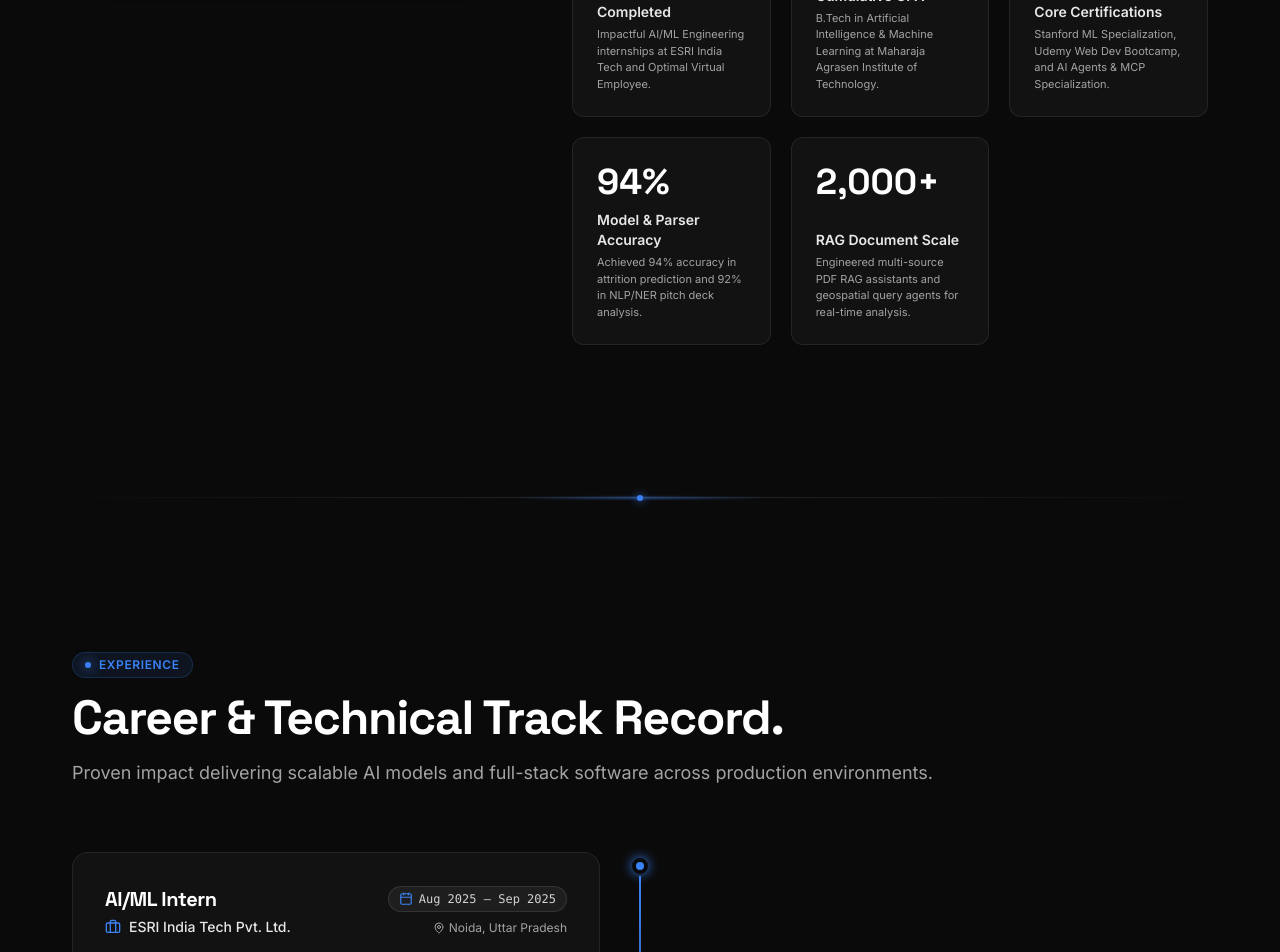
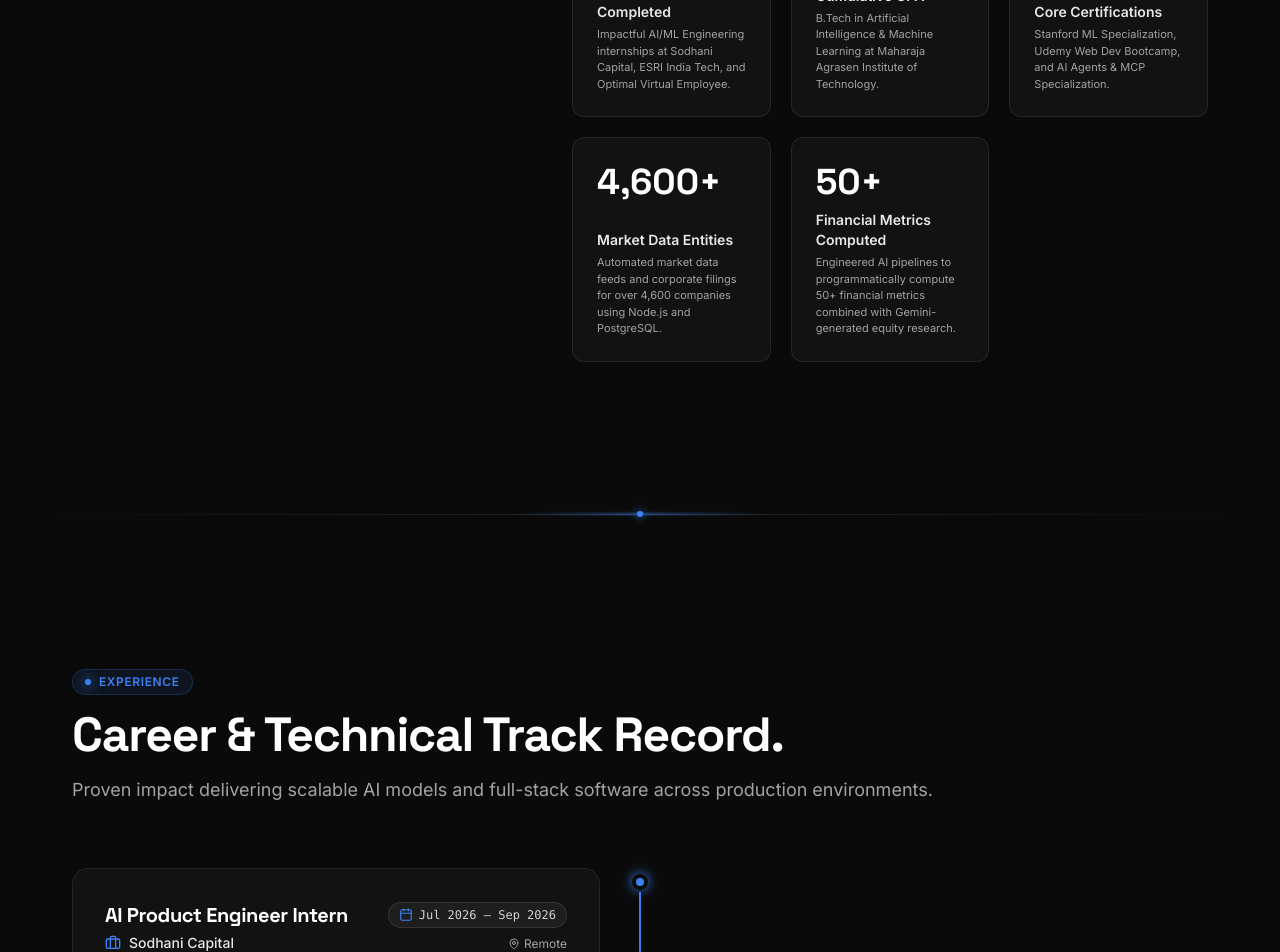
Before and after one commit to anshmangla/portfolio, a React (Vite) app: page / in a window 1280 px wide. Shown: the part 1848-2800 px from the top of the page. Built offline with nearby package versions, Linux system fonts and the light colour scheme.

Commit message:
added experience and updated things

```diff
--- a/src/components/Hero.tsx
+++ b/src/components/Hero.tsx
@@ -198,7 +198,7 @@ export const Hero: React.FC = () => {
                   className="absolute bottom-10 right-0 glass-card px-3.5 py-2 rounded-xl text-xs font-semibold text-white flex items-center gap-2 shadow-xl border border-white/10"
                 >
                   <span className="w-2 h-2 rounded-full bg-emerald-400" />
-                  <span>94% Attrition ML Model</span>
+                  <span>Gemini Financial Pipelines</span>
                 </motion.div>
 
                 <motion.div
@@ -207,7 +207,7 @@ export const Hero: React.FC = () => {
                   className="absolute bottom-16 left-4 glass-card px-3 py-1.5 rounded-lg text-[11px] font-mono text-[#A3A3A3] border border-white/10 flex items-center gap-1.5"
                 >
                   <CheckCircle2 className="w-3 h-3 text-[#3B82F6]" />
-                  <span>2,000+ PDF RAG Assistant</span>
+                  <span>Automated OCR Platform</span>
                 </motion.div>
               </div>
             ) : (
@@ -235,8 +235,8 @@ export const Hero: React.FC = () => {
                     <span className="text-white font-semibold">Generative AI, LLMs & RAG</span>
                   </div>
                   <div className="flex justify-between items-center py-2 border-b border-white/[0.04]">
-                    <span className="text-[#A3A3A3]">Computer Vision:</span>
-                    <span className="text-white font-semibold">Grad-CAM & OpenCV</span>
+                    <span className="text-[#A3A3A3]">Agentic Frameworks:</span>
+                    <span className="text-white font-semibold">LangChain & Agent Workflows</span>
                   </div>
                   <div className="flex justify-between items-center py-2 border-b border-white/[0.04]">
                     <span className="text-[#A3A3A3]">Academic Status:</span>
--- a/src/data/aboutData.ts
+++ b/src/data/aboutData.ts
@@ -7,8 +7,8 @@ export const aboutStats: StatItem[] = [
   {
     id: 'stat-1',
     label: 'Internships Completed',
-    value: '2',
-    description: 'Impactful AI/ML Engineering internships at ESRI India Tech and Optimal Virtual Employee.'
+    value: '3',
+    description: 'Impactful AI/ML Engineering internships at Sodhani Capital, ESRI India Tech, and Optimal Virtual Employee.'
   },
   {
     id: 'stat-2',
@@ -24,14 +24,14 @@ export const aboutStats: StatItem[] = [
   },
   {
     id: 'stat-4',
-    label: 'Model & Parser Accuracy',
-    value: '94%',
-    description: 'Achieved 94% accuracy in attrition prediction and 92% in NLP/NER pitch deck analysis.'
+    label: 'Market Data Entities',
+    value: '4,600+',
+    description: 'Automated market data feeds and corporate filings for over 4,600 companies using Node.js and PostgreSQL.'
   },
   {
     id: 'stat-5',
-    label: 'RAG Document Scale',
-    value: '2,000+',
-    description: 'Engineered multi-source PDF RAG assistants and geospatial query agents for real-time analysis.'
+    label: 'Financial Metrics Computed',
+    value: '50+',
+    description: 'Engineered AI pipelines to programmatically compute 50+ financial metrics combined with Gemini-generated equity research.'
   }
 ];
--- a/src/data/experienceData.ts
+++ b/src/data/experienceData.ts
@@ -1,6 +1,24 @@
 import type { ExperienceItem } from '../types';
 
 export const experienceData: ExperienceItem[] = [
+  {
+    id: 'exp-sodhani',
+    role: 'AI Product Engineer Intern',
+    company: 'Sodhani Capital',
+    duration: 'Jul 2026 — Sep 2026',
+    location: 'Remote',
+    description: [
+      'Built Caplore’s financial data platform, automating market data, corporate filings, and exchange feeds for 4,600+ companies using Node.js, TypeScript, PostgreSQL, and Python.',
+      'Engineered an AI fundamental analysis pipeline computing 50+ financial metrics and generating validated equity research reports using Gemini; deployed services on Azure with HTTPS and Cloudflare caching.',
+      'Developed an automated financial OCR pipeline using Chandra OCR to extract and consolidate multi-year statements from annual reports into structured Excel, JSON, HTML, and Markdown outputs.'
+    ],
+    technologies: ['Node.js', 'TypeScript', 'PostgreSQL', 'Python', 'Azure', 'Gemini', 'Chandra OCR', 'Cloudflare'],
+    highlights: [
+      'Automated market data feeds for 4,600+ companies',
+      'Engineered AI fundamental analysis pipeline computing 50+ financial metrics',
+      'Developed automated financial OCR pipeline for multi-year statements'
+    ]
+  },
   {
     id: 'exp-esri',
     role: 'AI/ML Intern',
--- a/src/data/skillsData.ts
+++ b/src/data/skillsData.ts
@@ -7,13 +7,11 @@ export const skillsData: SkillCategory[] = [
     iconName: 'Sparkles',
     skills: [
       'Large Language Models (LLMs)',
-      'Generative AI & Prompt Engineering',
       'LangChain & Ollama',
       'Retrieval-Augmented Generation (RAG)',
-      'AI Agents & MCP Workflows',
-      'Natural Language Processing (NLP)',
-      'Named Entity Recognition (NER)',
-      'Context-Driven Code Generation'
+      'AI Agents & Workflows',
+      'Prompt Engineering',
+      'Natural Language Processing (NLP)'
     ]
   },
   {
@@ -25,10 +23,7 @@ export const skillsData: SkillCategory[] = [
       'Hugging Face Transformers',
       'TensorFlow & Neural Networks',
       'OpenCV & Computer Vision',
-      'LSTMs & Time-Series Models',
-      'Pandas & Data Analysis Pipelines',
-      'Grad-CAM Satellite Imagery',
-      'Employee Attrition Predictive Models'
+      'Pandas & NumPy'
     ]
   },
   {
@@ -37,13 +32,11 @@ export const skillsData: SkillCategory[] = [
     iconName: 'Server',
     skills: [
       'Python',
-      'C++',
-      'C',
-      'Node.js',
-      'Django Web Framework',
-      'Flask & RESTful APIs',
-      'E2B Sandbox Server-side Execution',
-      'Whisper & pyttsx3 Audio Processing'
+      'Node.js & TypeScript',
+      'Django',
+      'Flask & FastAPI',
+      'Express.js',
+      'C / C++'
     ]
   },
   {
@@ -52,11 +45,11 @@ export const skillsData: SkillCategory[] = [
     iconName: 'Layout',
     skills: [
       'React.js',
+      'TypeScript',
+      'Tailwind CSS',
+      'Framer Motion',
       'HTML5 & CSS3',
-      'JavaScript (ES6+)',
-      'Responsive Web UI/UX',
-      'Interactive Map Visualizations',
-      'Dynamic Dashboard Interfaces'
+      'Data Visualization (Chart.js)'
     ]
   },
   {
@@ -65,10 +58,9 @@ export const skillsData: SkillCategory[] = [
     iconName: 'Database',
     skills: [
       'PostgreSQL',
-      'SQL & Relational Queries',
-      'Shapefiles & POI Data Integration',
-      'Multi-Source Dataset Aggregation',
-      'RAG Vector & Document Indexing'
+      'SQL / Relational Queries',
+      'Vector Search',
+      'Data Indexing'
     ]
   },
   {
@@ -76,24 +68,12 @@ export const skillsData: SkillCategory[] = [
     title: 'Cloud',
     iconName: 'Cloud',
     skills: [
-      'E2B Sandbox Cloud Execution',
+      'Microsoft Azure',
+      'Cloudflare Caching & CDN',
+      'Render & Vercel',
+      'Git & GitHub Workflows',
       'Google Earth Engine API',
-      'Web3 & DApps Basics',
-      'Satellite Imagery Processing',
-      'Remote Server & API Deployment'
-    ]
-  },
-  {
-    id: 'cat-tools',
-    title: 'Tools',
-    iconName: 'Wrench',
-    skills: [
-      'Git & GitHub Workflow',
-      'Operating Systems & Linux',
-      'Software Engineering Principles',
-      'Stanford ML Specialization (2024)',
-      'Udemy Web Dev & AI Agents Courses',
-      'Fluent English & Hindi (German Elem.)'
+      'E2B Code Interpreter'
     ]
   }
 ];
```
